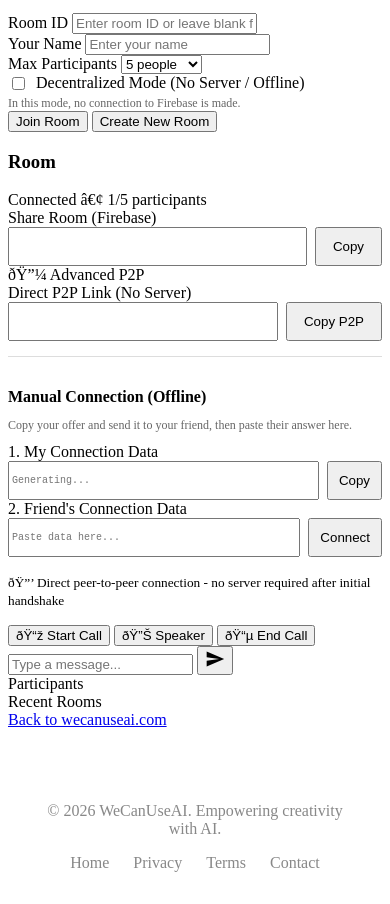
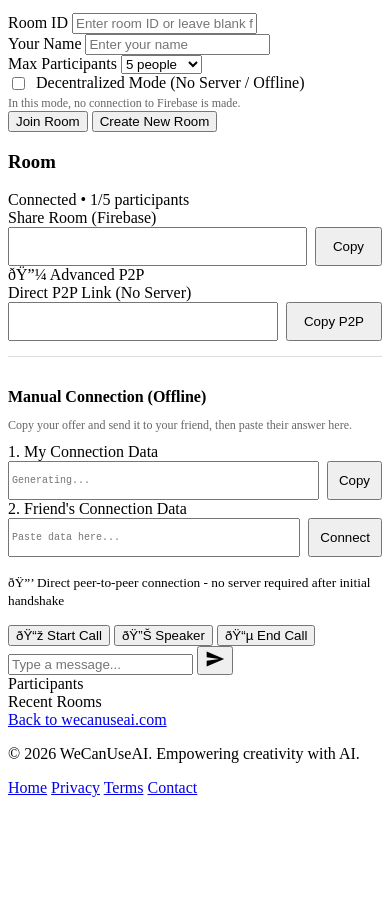
Before and after one commit to melbinjp/make-a-call, a website with bundled scripts: page index.html in a window 390 px wide. Shown: the part 101-1005 px from the top of the page. After the commit the page ends 906 px from the top, so only its background shows below. Built offline with nearby package versions, Linux system fonts and the light colour scheme.

Commit message:
Share one site footer, stop the heading overflowing, fix a mangled bullet
The site footer had been pasted into each tool as inline styles and had
drifted apart. It now uses the same .wcua-footer markup and CSS everywhere,
taking the shape from voice_notes, which had the best version: a semantic
<nav> with an aria-label instead of a bare <div>.

What this fixes:
- The link row was display:flex with no wrapping, so on a 320px phone the four
  links pushed past the edge of their container.
- Footer links are now 44px tall, so they are a comfortable touch target.
- The divider was rgba(255,255,255,.1), invisible against the light-themed
  tools. A mid grey reads correctly on light and dark alike.

Checked at 320, 390, 768 and 1280: no horizontal overflow at any width.

Co-Authored-By: Claude Opus 5 <noreply@anthropic.com>

Two more fixes here:
- The h1 is the domain call.wecanuseai.com, a single unbreakable token needing
  294px inside a 245px column on a 320px phone, which scrolled the whole page
  sideways no matter how far the responsive font-size dropped. It wraps now.
- One bullet was stored double-encoded (U+00E2 U+20AC U+00A2 rather than
  U+2022), so the call status line showed a literal "a??" between the two
  readouts.

```diff
--- a/index.html
+++ b/index.html
@@ -81,7 +81,7 @@
             <div class="room-header">
                 <h3 id="roomTitle" title="Click to rename">Room</h3>
                 <div class="room-status">
-                    <span id="callStatus">Connected</span> â€¢
+                    <span id="callStatus">Connected</span> •
                     <span id="callerCount">1</span>/<span id="maxCallerCount">5</span> participants
                 </div>
             </div>
@@ -190,15 +190,15 @@
         <a href="https://wecanuseai.com">Back to wecanuseai.com</a>
     </footer>
 
-    <footer role="contentinfo" style="margin-top: 2rem; padding: 1.5rem; text-align: center; border-top: 1px solid rgba(255,255,255,0.1); color: #888;">
-    <p>&copy; <span class="copyright-year"></span> WeCanUseAI. Empowering creativity with AI.</p>
-    <div style="margin-top: 0.5rem; display: flex; justify-content: center; gap: 1.5rem;">
-      <a href="https://wecanuseai.com/" style="color: inherit; text-decoration: none;">Home</a>
-      <a href="https://wecanuseai.com/privacy.html" style="color: inherit; text-decoration: none;">Privacy</a>
-      <a href="https://wecanuseai.com/terms.html" style="color: inherit; text-decoration: none;">Terms</a>
-      <a href="https://wecanuseai.com/contact.html" style="color: inherit; text-decoration: none;">Contact</a>
-    </div>
-  </footer>
+    <footer role="contentinfo" class="wcua-footer">
+      <p>&copy; <span class="copyright-year"></span> WeCanUseAI. Empowering creativity with AI.</p>
+      <nav class="wcua-footer-links" aria-label="Footer navigation">
+        <a href="https://wecanuseai.com/">Home</a>
+        <a href="https://wecanuseai.com/privacy.html">Privacy</a>
+        <a href="https://wecanuseai.com/terms.html">Terms</a>
+        <a href="https://wecanuseai.com/contact.html">Contact</a>
+      </nav>
+    </footer>
   <script>
     document.querySelectorAll('.copyright-year').forEach(el => {
       el.textContent = new Date().getFullYear();
--- a/style.css
+++ b/style.css
@@ -489,6 +489,10 @@ header h1 {
     font-weight: 600;
     color: var(--text-color);
     margin: 0 0 10px 0;
+    /* The heading is a domain, so it is one unbreakable token. Without this it
+       needs 294px inside a 245px column on a 320px phone and scrolls the page
+       sideways, whatever the responsive font-size is reduced to. */
+    overflow-wrap: break-word;
 }
 
 header p {
@@ -1936,3 +1940,55 @@ select:focus-visible {
     .back-link { color: #60a5fa; }
     .footer-info { color: #94a3b8; }
 }
+
+/* WeCanUseAI shared site footer.
+ *
+ * This block is intentionally identical in every tool repo, so the footer looks
+ * and behaves the same across the family. Change it in all of them together
+ * rather than editing one tool's copy in isolation.
+ *
+ * Two things it fixes over the inline-styled footer it replaces:
+ *   - the link row was display:flex with no wrapping, so four links overflowed
+ *     the viewport on a 320px phone;
+ *   - the border was rgba(255,255,255,.1), which is invisible on the
+ *     light-themed tools. A mid grey reads correctly on light and dark alike.
+ */
+
+.wcua-footer {
+  box-sizing: border-box;
+  width: 100%;
+  margin-top: 2rem;
+  padding: 1.5rem 1rem;
+  border-top: 1px solid rgb(128 128 128 / 25%);
+  color: #888;
+  font-size: 0.875rem;
+  line-height: 1.5;
+  text-align: center;
+}
+
+.wcua-footer p {
+  margin: 0;
+}
+
+.wcua-footer-links {
+  display: flex;
+  flex-wrap: wrap;
+  justify-content: center;
+  gap: 0 1.5rem;
+  margin-top: 0.25rem;
+}
+
+.wcua-footer-links a {
+  display: inline-flex;
+  align-items: center;
+  min-height: 44px; /* comfortable touch target on phones */
+  padding: 0 0.25rem;
+  color: inherit;
+  text-decoration: none;
+}
+
+.wcua-footer-links a:hover,
+.wcua-footer-links a:focus-visible {
+  color: inherit;
+  text-decoration: underline;
+}
```
